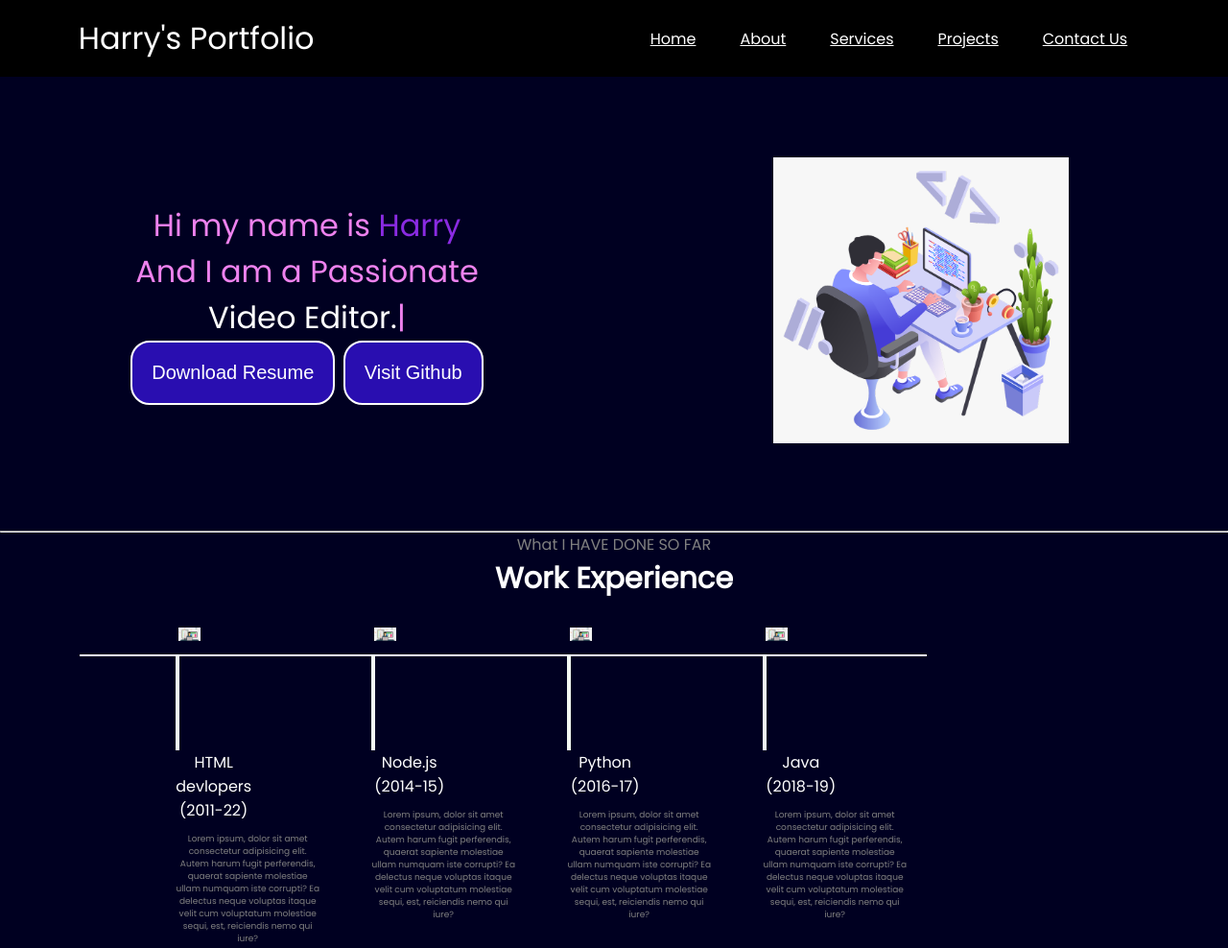
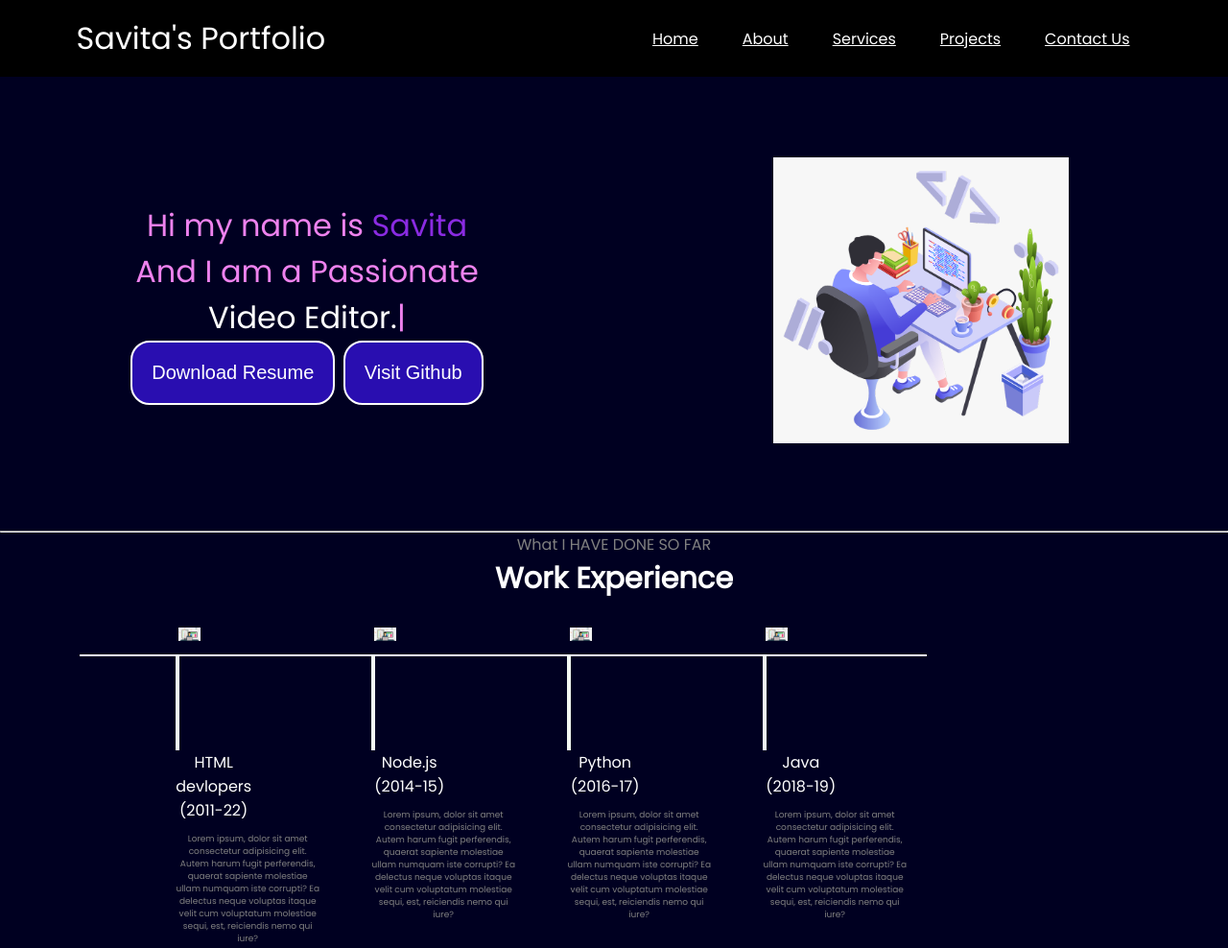
Before and after one commit to Neha7758/Portfoliopracs, a plain HTML site: page index.html in a window 1280 px wide. Shown: the top 988 px of the page at 96% size. Drawn offline with nearby package versions, Linux system fonts and the light colour scheme.

Commit message:
Update index.html

```diff
--- a/index.html
+++ b/index.html
@@ -181,7 +181,7 @@
 <body>
   <header>
     <nav>
-      <div class="left">Harry's Portfolio</div>
+      <div class="left">Savita's Portfolio</div>
 
       <div class="right"></div>
       <ul>
@@ -196,7 +196,7 @@
   <main>
     <section class="firstsection">
       <div class="leftsection">
-        Hi my name is <span class="purple"> Harry </span>
+        Hi my name is <span class="purple"> Savita</span>
         <div>And I am a Passionate</div>
         <div></div>
         <span id="element"></span>
```
